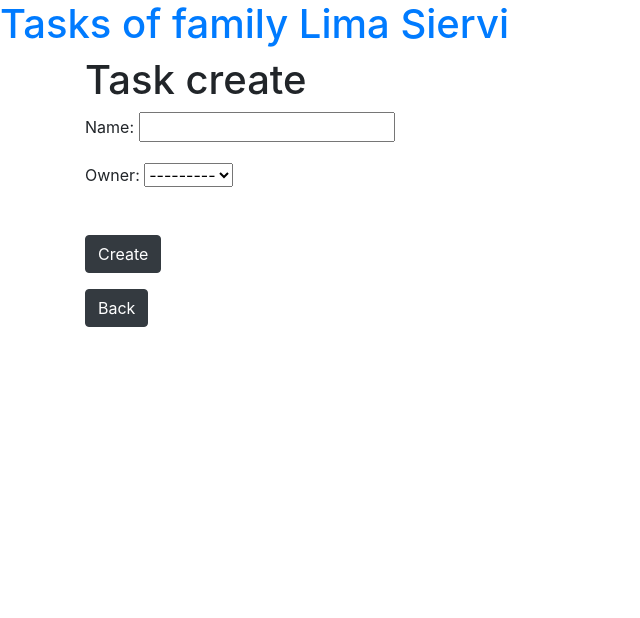
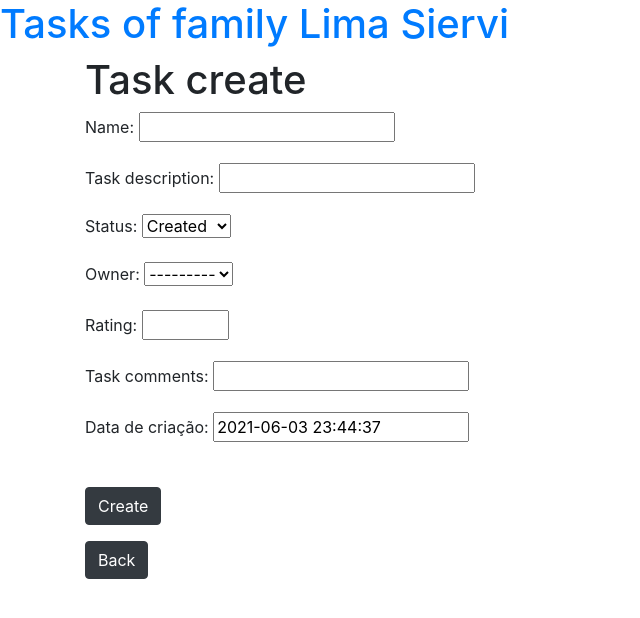
Before and after one commit to ClaudioSiervi/asdf_list, a Django app: page /tasks/ in a window 1280 px wide. Shown: the part 56-674 px from the top of the page, without its empty margins (0-640 px from the left). Run offline with Django 3.2, Linux system fonts and the light colour scheme; some libraries are stand-ins or nearby versions.

Commit message:
feature delete task

```diff
--- a/task_list/forms.py
+++ b/task_list/forms.py
@@ -14,10 +14,10 @@ class CreateUserForm(UserCreationForm):
 
 class CreateTaskForm(forms.ModelForm):
     name = forms.CharField()
+    rating = forms.IntegerField(min_value=0, max_value=10)
     class Meta:
         model = Task
-        fields = ("name", "owner")
-
+        fields = ("name", "description", "status", "owner", "rating", "comments", "date")
 
 class DetailTaskForm(forms.ModelForm):
     name = forms.CharField()
@@ -27,6 +27,7 @@ class DetailTaskForm(forms.ModelForm):
 
 class UpdateTaskForm(forms.ModelForm):
     name = forms.CharField()
+    rating = forms.IntegerField(min_value=0, max_value=10)
     class Meta:
         model = Task
-        fields = ("name", "owner")
+        fields = ("name", "description", "status", "owner", "rating", "comments", "date")
--- a/task_list/templates/task_list/task_list.html
+++ b/task_list/templates/task_list/task_list.html
@@ -19,6 +19,7 @@
       <td>{{ task.rating }}</td>
       <td>{{ task.date | date }}</td>
       <td><a class="btn btn-dark" href="/tasks/{{ task.id }}" role="button">Update</a></td>
+      <td><a class="btn btn-dark" href="/tasks/{{ task.id }}/delete/" role="button">Delete</a></td>
     </tr>
     {% endfor %}
 </table>
--- a/task_list/urls.py
+++ b/task_list/urls.py
@@ -1,5 +1,5 @@
 from django.urls import path
-from .views import  TaskListView, create_user_view, TaskCreateView, TaskUpdatelView
+from .views import  TaskListView, create_user_view, TaskCreateView, TaskUpdatelView, TaskDeleteView
 
 
 urlpatterns = [
@@ -7,6 +7,7 @@ urlpatterns = [
     path("users/", create_user_view, name="user-create"),
     # path('tasks/<str:pk>/', TaskDetailView.as_view(), name='task-detail'),
     path('tasks/<str:pk>/', TaskUpdatelView.as_view(), name='task-update'),
+    path('tasks/<str:pk>/delete/', TaskDeleteView.as_view(), name='task-delete'),
     path('tasks/', TaskCreateView.as_view(), name='create-task'),
 
 
--- a/task_list/views.py
+++ b/task_list/views.py
@@ -1,4 +1,4 @@
-from django.views.generic import ListView, DetailView
+from django.views.generic import ListView, DetailView, DeleteView
 from .models import Task
 from .forms import CreateUserForm, CreateTaskForm, DetailTaskForm, UpdateTaskForm
 from django.views.generic.edit import CreateView, DeleteView, UpdateView
@@ -13,7 +13,7 @@ def create_user_view(request):
         form = CreateUserForm(request.POST)
         if form.is_valid():
             form.save()
-            return redirect("home")
+            return redirect("task-list")
     else:
         form = CreateUserForm()
 
@@ -42,3 +42,8 @@ class TaskListView(ListView):
         context["now"] = datetime.now().date()
         context["host"] = settings.HOST
         return context
+
+
+class TaskDeleteView(DeleteView):
+    model = Task
+    success_url = reverse_lazy('task-list')
```
Also changed, not shown: task_list/templates/task_list/task_confirm_delete.html (added, +11 -0 lines).
